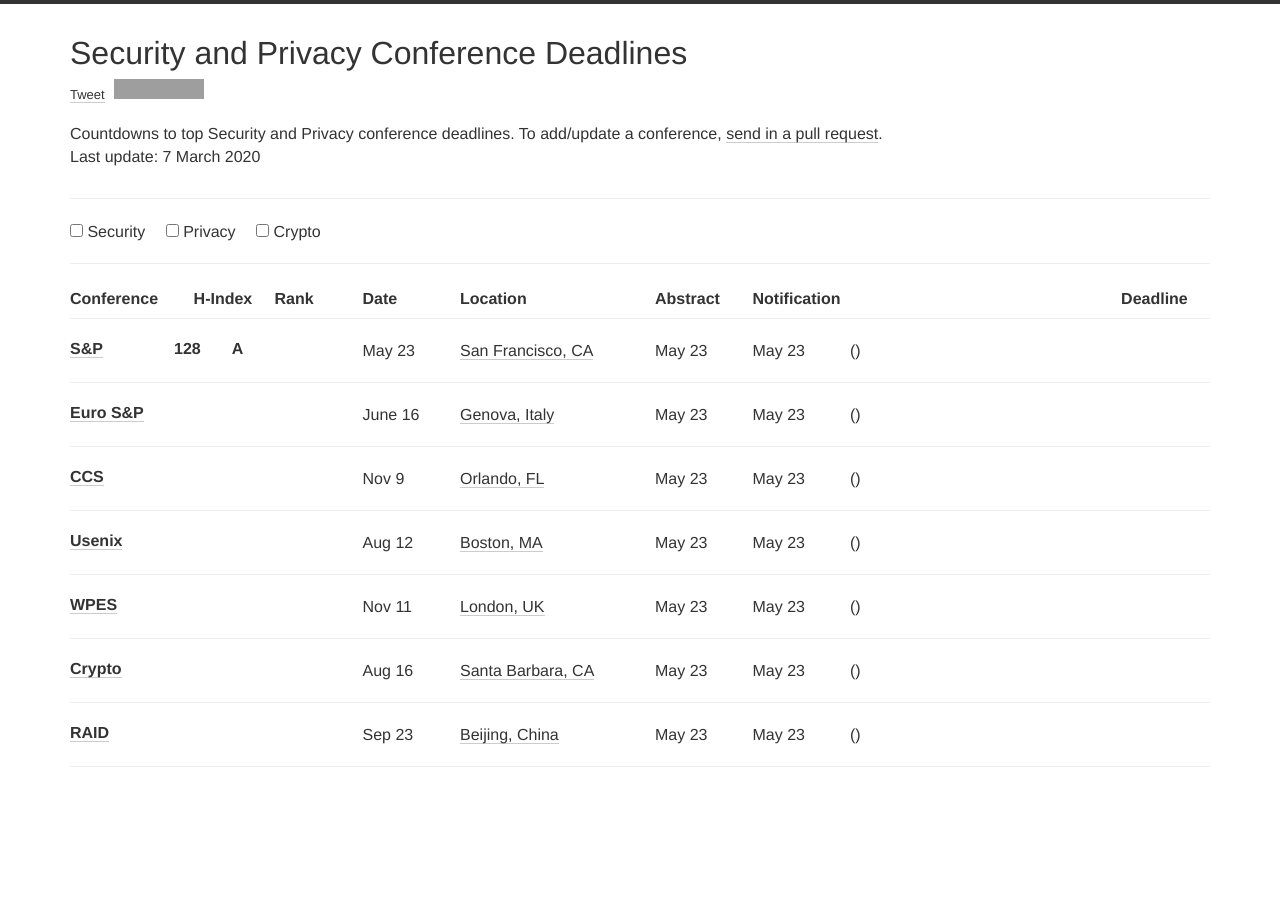
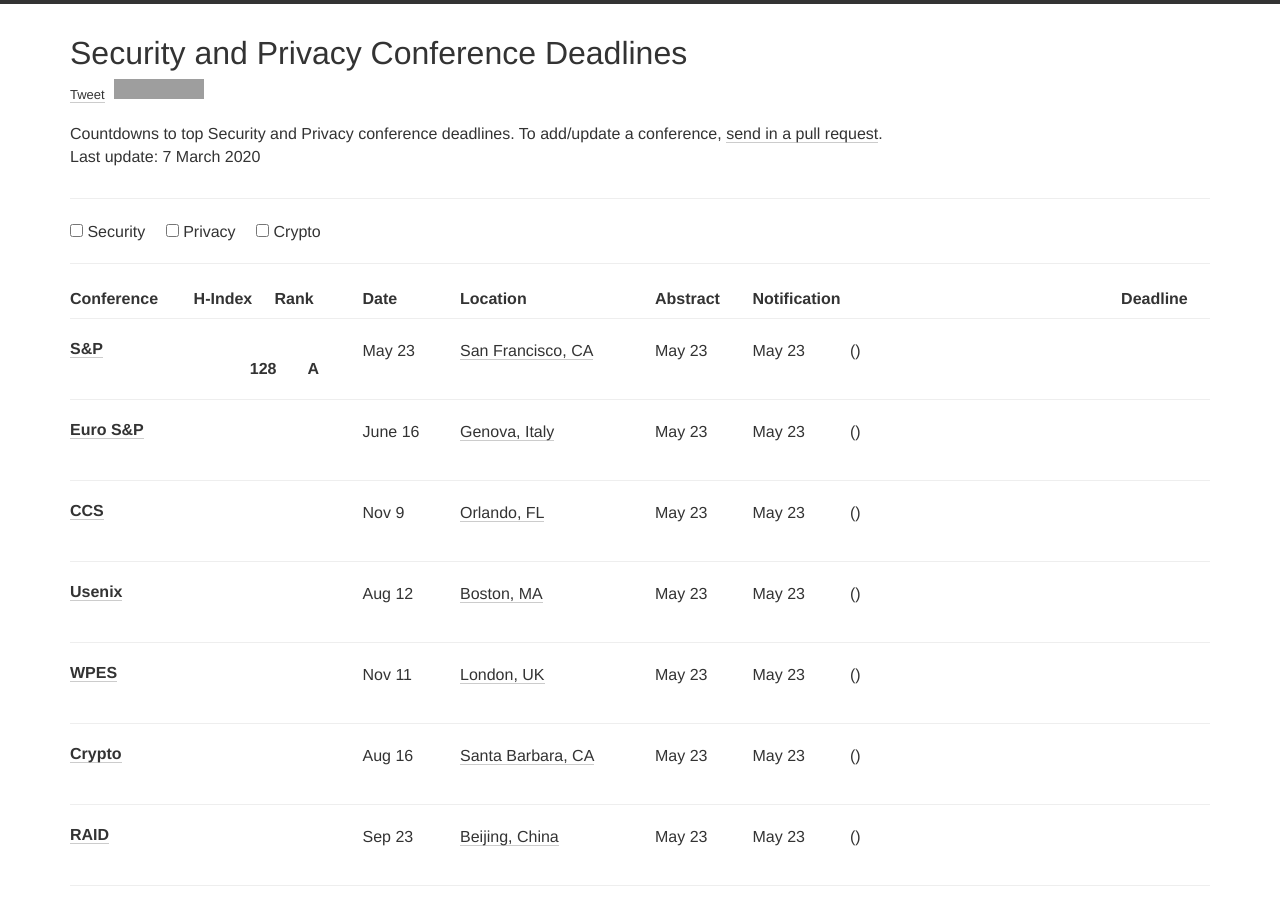
Before and after one commit to jianghaizhi/conference, a Jekyll site: the page built from index.html, in a window 1280 px wide. Built offline with Jekyll 4.4.1, drawn with Linux system fonts in a browser that asks for light colours; nearby versions of some CDN libraries; comment, search, counter and statistics services are not loaded; grey boxes are pictures that could not be loaded.

Commit message:
Update index.html

```diff
--- a/index.html
+++ b/index.html
@@ -67,7 +67,7 @@
         <div id="{{ conf.name | append: conf.year | slugify }}" class="conf {% for tag in conf.tags %} {{tag}} {% endfor %}">
           <div class="row">
               <div class="col-xs-12 col-md-3">
-                <h2><a target="black" href="{{conf.link}}">{{conf.name}}</a>&nbsp;&nbsp;&nbsp;&nbsp;&nbsp;&nbsp;&nbsp;&nbsp;&nbsp;&nbsp;&nbsp;&nbsp;&nbsp;&nbsp;&nbsp;&nbsp;{{conf.hindex}}&nbsp;&nbsp;&nbsp;&nbsp;&nbsp;&nbsp;&nbsp;{{conf.rank}}</h2>
+                <h2><a target="black" href="{{conf.link}}">{{conf.name}}</a></h2><h2 style="float:right">{{conf.hindex}}&nbsp;&nbsp;&nbsp;&nbsp;&nbsp;&nbsp;&nbsp;{{conf.rank}}&nbsp;&nbsp;&nbsp;</h2>
               </div>
 
             <div class="col-xs-12 col-md-1">
```
